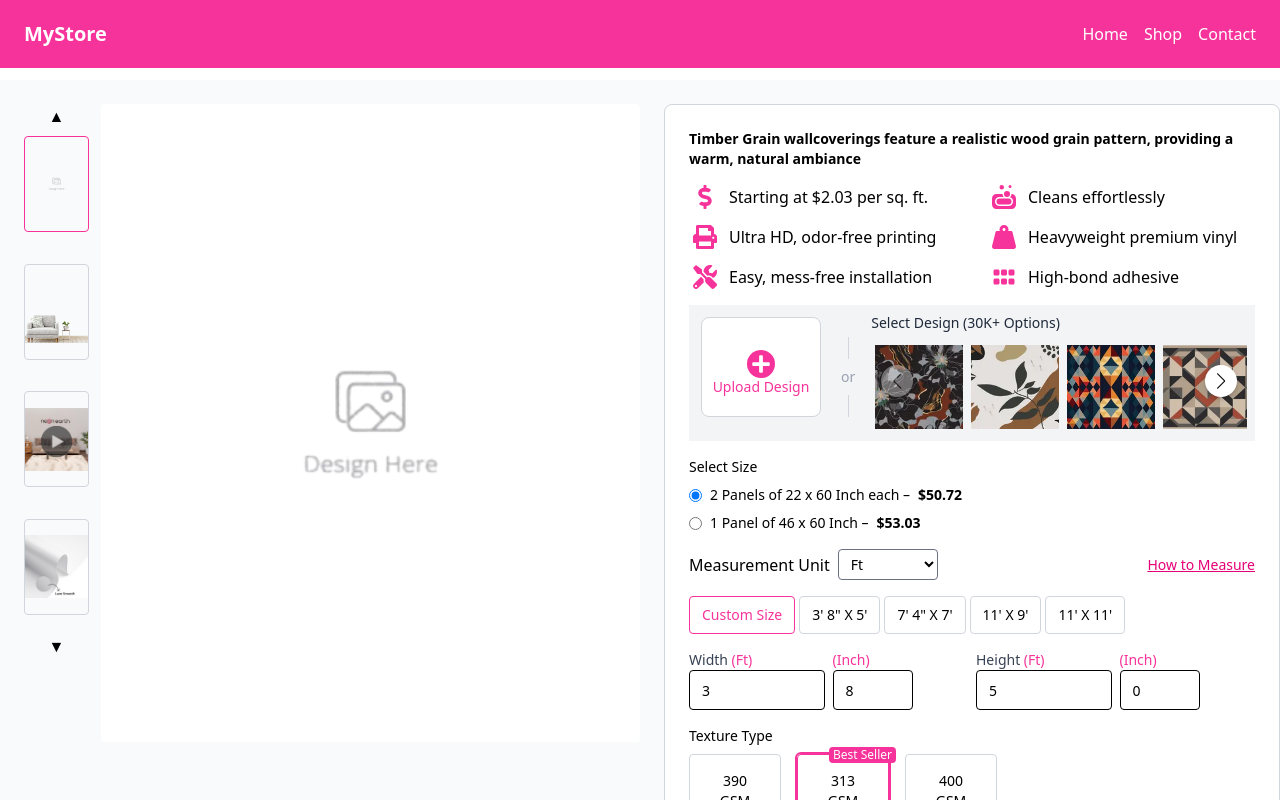
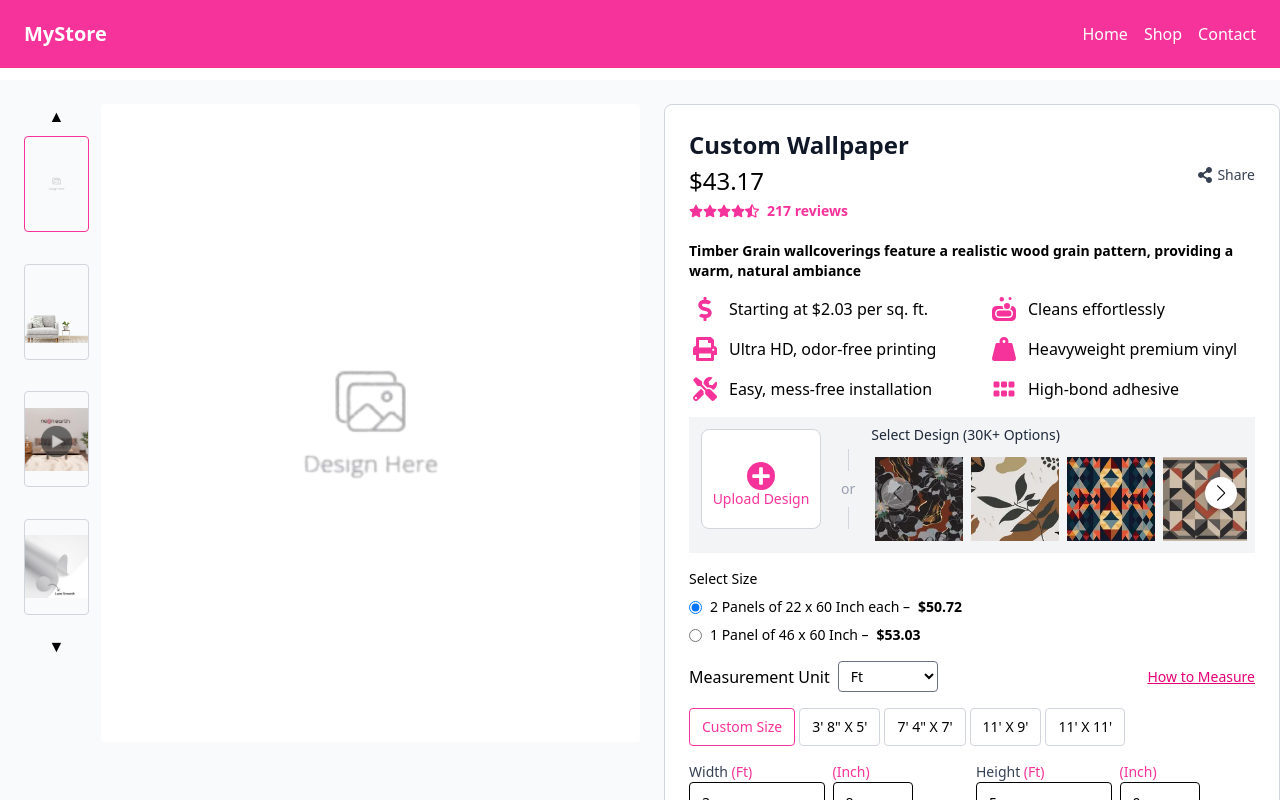
Before and after one commit to GitAvinash003/wall-design-tool-pdp_page, a React (Vite) app: page / in a window 1280 px wide. Shown: the top 800 px of the page. Built offline with nearby package versions, Linux system fonts and the light colour scheme.

Commit message:
adding new components

```diff
--- /dev/null
+++ b/src/components/ProductName.jsx
@@ -0,0 +1,50 @@
+import React from 'react';
+import { FaStar, FaStarHalfAlt, FaShareAlt } from 'react-icons/fa';
+
+const ProductName = ({
+  name,
+  price,
+  rating,
+  reviewsCount,
+  onShareClick
+}) => {
+  // Calculate full stars and half stars for rating (out of 5)
+  const fullStars = Math.floor(rating);
+  const hasHalfStar = rating % 1 >= 0.5;
+
+  return (
+    <div className="flex items-center justify-between w-full max-w-xl mb-5">
+      {/* Left side: Name, Price, Rating */}
+      <div>
+        <h1 className="text-2xl font-bold text-gray-900">{name}</h1>
+        <p className="mt-1 text-2xl ">${price.toFixed(2)}</p>
+
+        <div className="flex items-center mt-1 text-sm font-semibold text-pink-500">
+          {/* Stars */}
+          {[...Array(fullStars)].map((_, i) => (
+            <FaStar key={i} />
+          ))}
+          {hasHalfStar && <FaStarHalfAlt />}
+          {/* Remaining empty stars if needed */}
+          {[...Array(5 - fullStars - (hasHalfStar ? 1 : 0))].map((_, i) => (
+            <FaStar key={i} className="text-gray-300" />
+          ))}
+
+          {/* Review count */}
+          <span className="ml-2 text-pink-500 cursor-pointer">{reviewsCount} reviews</span>
+        </div>
+      </div>
+
+      {/* Right side: Share button */}
+      <button
+        onClick={onShareClick}
+        className="flex items-center gap-1 text-gray-700 hover:text-pink-500"
+      >
+        <FaShareAlt />
+        <span className="text-sm">Share</span>
+      </button>
+    </div>
+  );
+};
+
+export default ProductName;
--- a/src/components/ProductOptions.jsx
+++ b/src/components/ProductOptions.jsx
@@ -4,7 +4,7 @@ import TextureOptions from './TextureOptions.jsx';
 import QuantitySelector from './QuantitySelector.jsx';
 import UploadDesign from './UploadDesign.jsx';
 import ProductDescription from './ProductDescription';
-
+import ProductName from './ProductName.jsx';
 
 const predefinedSizes = [
   { label: `3' 8" X 5'`, widthFt: 3, widthIn: 8, heightFt: 5, heightIn: 0 },
@@ -30,7 +30,20 @@ const ProductOptions = ({ selectedDesign, onDesignSelect }) => {
   };
 
   return (
+
+
+
     <section className="w-full p-6 bg-white border-gray-300 rounded-lg border-1 md:w-1/2">
+ <ProductName
+  name="Custom Wallpaper"
+  price={43.17}
+  rating={4.5}
+  reviewsCount={217}
+  onShareClick={() => alert('Share clicked!')}
+/>
+
+
+
       {/* ... other UI and components ... */}
        <ProductDescription />
       <UploadDesign selectedDesign={selectedDesign} onDesignSelect={onDesignSelect} />
--- a/src/pages/ProductPage.jsx
+++ b/src/pages/ProductPage.jsx
@@ -17,8 +17,8 @@ export default function ProductPage() {
   return (
     <>
       <main className="flex flex-col min-h-screen gap-6 p-6 md:flex-row bg-gray-50">
-  <ImagePreview designImage={selectedDesign} />
-  <ProductOptions
+    <ImagePreview designImage={selectedDesign} />
+    <ProductOptions
     selectedDesign={selectedDesign}
     onDesignSelect={setSelectedDesign}
 
```
